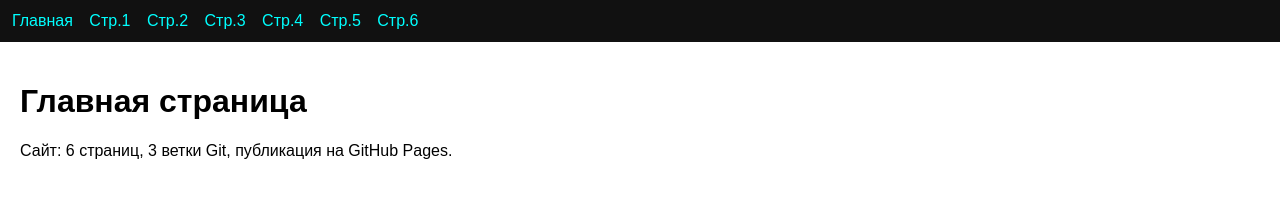
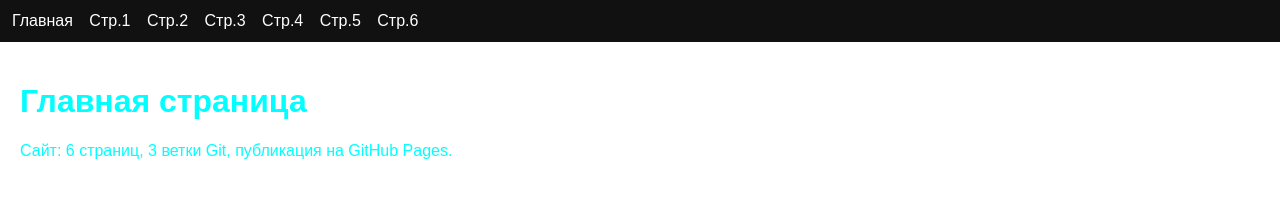
Before and after one commit to Mirachok/github-pages-site, a plain HTML site: page index.html in a window 1280 px wide. Drawn offline with Linux system fonts and the light colour scheme.

Commit message:
Update style.css 1.1

```diff
--- a/css/style.css
+++ b/css/style.css
@@ -1,4 +1,4 @@
-body { font-family: Arial, sans-serif; margin: 0; }
+body { font-family: Arial, sans-serif; margin: 0; color: #00FFFF;}
 nav { background: #111; padding: 12px; }
-nav a { color: #00FFFF; text-decoration: none; margin-right: 12px; }
+nav a { color: #fff; text-decoration: none; margin-right: 12px; }
 main { padding: 20px; }
```
